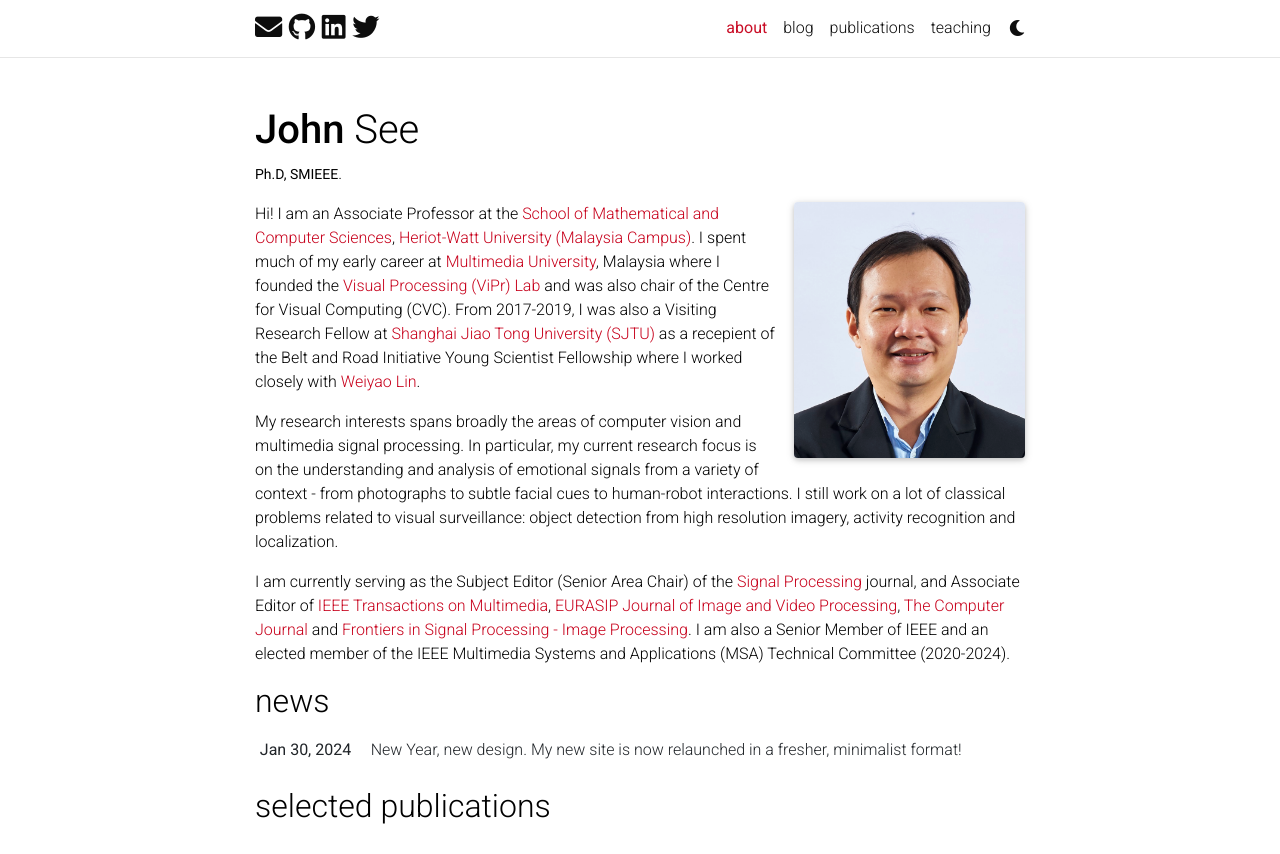
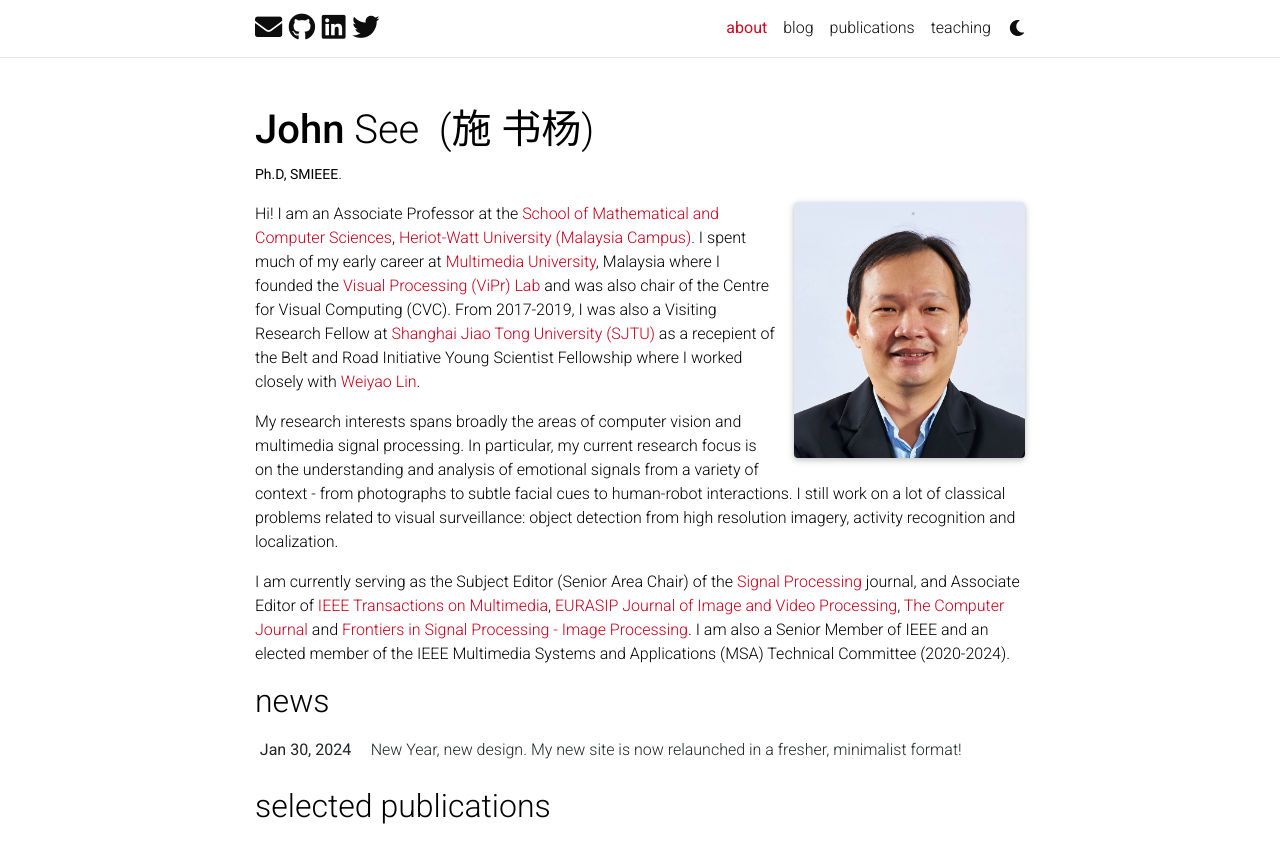
Before and after one commit to john-see/john-see.github.io, a Jekyll site: the page built from _pages/about.md, in a window 1280 px wide and 1124 px high, cut to the strip 0-854 px from the top of the window. Built offline with Jekyll 4.4.1, drawn with Linux system fonts in a browser that asks for light colours; full-size pictures stand in for the smaller copies a plugin makes; comment, search, counter and statistics services are not loaded; a style sheet for code colours, icons or effects is not loaded.

Commit message:
re-adjust chinese name format

```diff
--- a/_layouts/about.html
+++ b/_layouts/about.html
@@ -9,11 +9,11 @@ layout: default
             {% if site.title == "blank" -%}
               <span style="font-weight: 500">{{ site.first_name }}</span>
               {{ site.middle_name }}
-              {{ site.last_name }}&nbsp;&nbsp;<span class="d-md-none" style="font-size:smaller">
+              {{ site.last_name }}&nbsp;&nbsp;<br class="d-md-none">
               {%- if site.chinese_first_name and site.chinese_last_name -%}
                 ({{ site.chinese_last_name }}
                 <span style="font-weight: 500">{{ site.chinese_first_name }}</span>)
-                {%- endif -%}</span>
+                {%- endif -%}
             {%- else -%}
               {{ site.title }}
             {%- endif %}
--- a/_sass/_base.scss
+++ b/_sass/_base.scss
@@ -976,11 +976,6 @@ nav[data-toggle="toc"] {
   }
 }
 
-/* chinese name format */
-.d-md-none {
-
-}
-
 
 /* Tips, warnings, and dangers blockquotes */
 .post .post-content blockquote {
```
